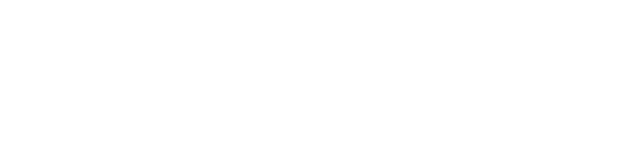
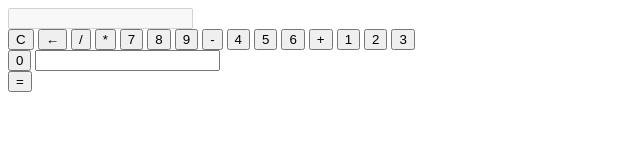
Before and after one commit to antoniocra04/calculator, a plain HTML site: page index.html in a window 1280 px wide. Shown: the whole page, without its empty margins (0-640 px from the left). Drawn offline with Linux system fonts and the light colour scheme.

Commit message:
добавляем кнопки и дисплей калькулятора в body

```diff
--- a/index.html
+++ b/index.html
@@ -5,5 +5,40 @@
         <meta name="viewport" content="width=device-width, initial-scale=1.0">
         <title>Calculator</title>
     </head>
-    <body></body>
+    <body>
+        <div class="calculator">
+            <div class="calculator_display">
+                <input type="text" class="display_input" disabled>
+            </div>
+            <div class="calculator_buttons">
+                <button class="button" id="clear">C</button>
+                <button class="button" id="backspace">←</button>
+                <button class="button" id="divide">/</button>
+                <button class="button" id="multiply">*</button>
+
+                <button class="button" id="seven">7</button>
+                <button class="button" id="eight">8</button>
+                <button class="button" id="nine">9</button>
+                <button class="button" id="subtract">-</button>
+
+                <button class="button" id="four">4</button>
+                <button class="button" id="five">5</button>
+                <button class="button" id="six">6</button>
+                <button class="button" id="add">+</button>
+
+                <button class="button" id="one">1</button>
+                <button class="button" id="two">2</button>
+                <button class="button" id="three">3</button>
+
+                <div class="zero_button">
+                    <button class="button" id="zero">0</button>
+                    <input type="text" class="decimal_input">
+                </div>
+
+                <div class="equals_button">
+                    <button class="equals_button" id="equals">=</button>
+                </div>
+            </div>
+        </div>
+    </body>
 </html>
```
